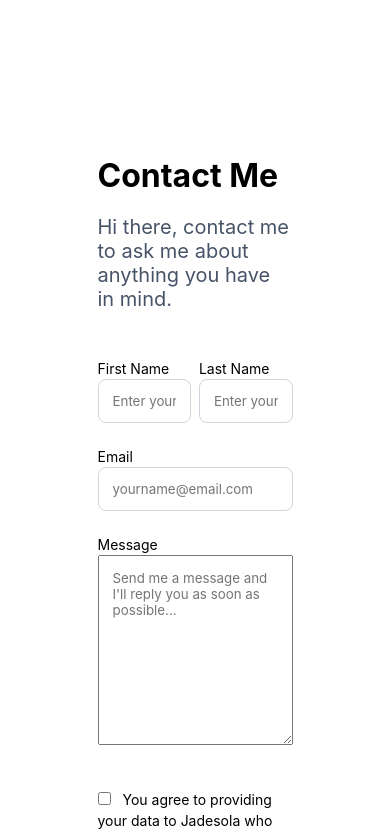
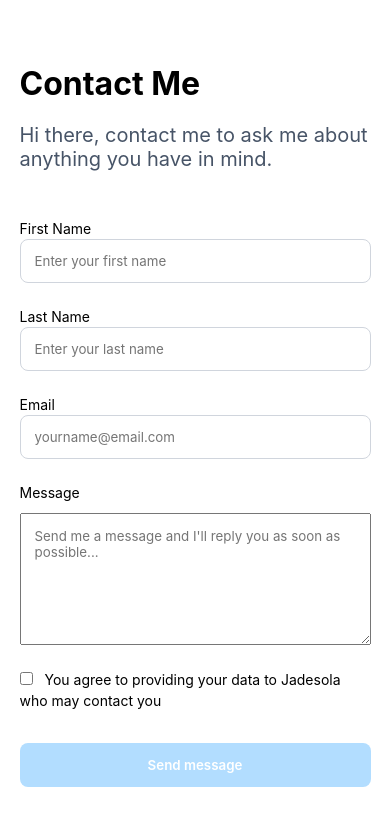
Before and after one commit to Rubies21/HNG-TASK-TWO, a React (Create React App) app: page /contact in a window 390 px wide. Shown: the top 835 px of the page. Built offline with nearby package versions, Linux system fonts and the light colour scheme.

Commit message:
feat:Responsiveness and checkbox validation added

```diff
--- a/package.json
+++ b/package.json
@@ -11,6 +11,7 @@
     "react-icons": "^4.6.0",
     "react-router-dom": "^6.4.3",
     "react-scripts": "5.0.1",
+    "styled-components": "^5.3.6",
     "web-vitals": "^2.1.4"
   },
   "scripts": {
--- a/src/App.js
+++ b/src/App.js
@@ -1,6 +1,6 @@
 import React from "react";
 import { BrowserRouter as Router, Routes, Route } from "react-router-dom";
-
+import Footer from "./Components/Footer";
 import Home from "./Components/Home";
 import Contact from "./Components/Contact";
 
@@ -12,6 +12,7 @@ const App = () => {
           <Route path="/" element={<Home />} />
           <Route path="/contact" element={<Contact />} />
         </Routes>
+        <Footer/>
       </Router>
     </div>
   );
--- a/src/Components/Contact.css
+++ b/src/Components/Contact.css
@@ -37,6 +37,9 @@ label{
     border:1px solid #D0D5DD;
     padding: 14px;
 }
+#first_name:focus input.value{
+    color: black;
+}
 #last_name{
     width: 24vw;
     height: 44px;
@@ -64,14 +67,17 @@ label{
 }
 #message{
     padding: 14px;
+    height: 132px;
 }
 #hint{
     color: red;
     visibility: hidden;
 }
+#message:active{
+    border: 1px solid #84CAFF;
+}
 .textArea:hover #hint{
     visibility: visible;
-    border: 1px solid red;
 }
 .checkbox{
     margin-top: 24px;
@@ -104,3 +110,45 @@ label{
     background-color: #B2DDFF;
     box-shadow: 0px 1px 2px rgba(16, 24, 40, 0.05);
 }
+
+#btn__submit.active{
+    background-color: #B2DDFF;
+    cursor:not-allowed;
+}
+
+@media(max-width: 750px){
+    .container{
+        width: 90vw;
+        padding-top: 64px;
+    }
+    .names{
+        display: block;
+
+    }
+    #first_name{
+        width: 90vw;
+        height: 44px;
+        padding: 14px;
+    }
+
+    #last_name{
+        width: 90vw;
+        height: 44px;
+        padding: 14px;
+    }
+    .second{
+        margin-top: 24px ;
+    }
+    #message{
+        margin-top: 10px;
+    }
+
+}
+
+@media(max-width: 375px){
+    .container{
+        width: 90vw;
+
+    }
+
+}
--- a/src/Components/Contact.js
+++ b/src/Components/Contact.js
@@ -1,9 +1,11 @@
 import React from 'react'
-import { Form } from "react-router-dom";
 import "./Contact.css"
-import Footer from "./Footer"
+import { useState } from 'react'
+
 
 const Contact = () => {
+  const [check, setCheck] = useState(false)
+
   return (
     <div>
       <div className="container">
@@ -18,14 +20,14 @@ const Contact = () => {
               First Name</label>
               <input type="text" name='firstName' id='first_name' placeholder='Enter your first name'/>
             </div>
-
-            <div className="fields">
+            <div className="second">
+               <div className="fields">
               <label>
               Last Name </label>
               <input type="text" name='lastName' id='last_name' placeholder='Enter your last name' />
             </div>
-
           </div>
+        </div>
 
 
           <div className="email">
@@ -35,23 +37,20 @@ const Contact = () => {
 
           <div className="textArea">
             <label>Message</label>
-            <textarea name="message" id="message" cols="30" rows="10" placeholder="Send me a message and I'll reply you as soon as possible..."></textarea>
-            <p id="hint">Please enter text</p>
+            <textarea name="message" id="message" placeholder="Send me a message and I'll reply you as soon as possible..."></textarea>
+            {/* <p id="hint">Please enter text</p>    */}
           </div>
 
           <div className="checkbox">
-            <input type="checkbox" id="checkbox"/>
+            <input type="checkbox" id="checkbox" onChange={() => setCheck(!check)}/>
             <label id="checkbox_text">You agree to providing your data to Jadesola who may contact you</label>
           </div>
 
-          <button id="btn__submit">Send message</button>
+          <button id="btn__submit" className={`${!check && "active"}`} >Send message</button>
 
          </form>
 
         </div>
-
-        <Footer/>
-
     </div>
   )
 }
--- a/src/Components/Footer.css
+++ b/src/Components/Footer.css
@@ -11,7 +11,6 @@
 
 .second-footer{
     margin-top: 64px;
-    padding: 48px 0px 48px 0px;
     width: 85vw;
 
 }
@@ -31,11 +30,11 @@
 @media(max-width: 500px){
     .sub-footer{
         display: block;
-        padding-left: 16px;
         padding-right: 16px;
     }
+
     #footer-text{
-        padding: 30px 0px 30px 0px;
+        padding: 10px 0px 10px 0px;
+    }
 
-    }
 }
--- a/src/Components/Home.js
+++ b/src/Components/Home.js
@@ -1,5 +1,5 @@
 import { Link } from 'react-router-dom';
-import './Home.css';
+import "./Home.css"
 import Profile from "./Profile"
 import LinkButton from "./LinkButton"
 import slackImg from "../assets/slack.svg"
--- a/src/Components/LinkButton.css
+++ b/src/Components/LinkButton.css
@@ -17,12 +17,11 @@ a.buttons{
     border-radius: 8px;
     margin-top: 24px;
 }
-
-a.buttons:hover{
+   a.buttons:hover{
     background-color: #D0D5DD;
 }
 
-a.buttons:focus{
+    a.buttons:focus{
     background-color: #EAECF0;
     border: 1px solid #98A2B3;
 }
```
Also changed, not shown: src/MediaQuery.js (added, +16 -0 lines), 1 other file (tests, documents, lock files or other folders).
